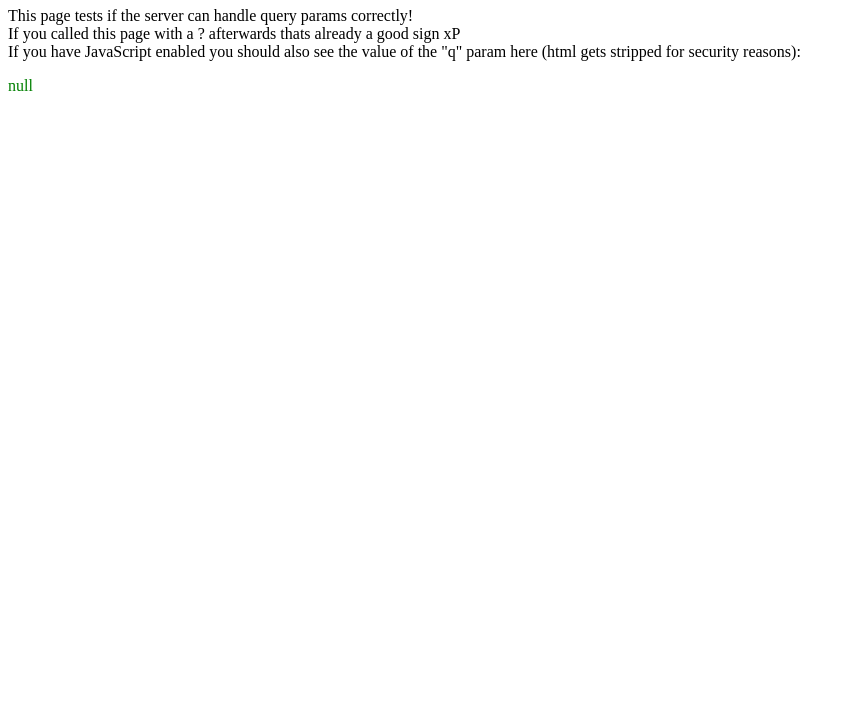
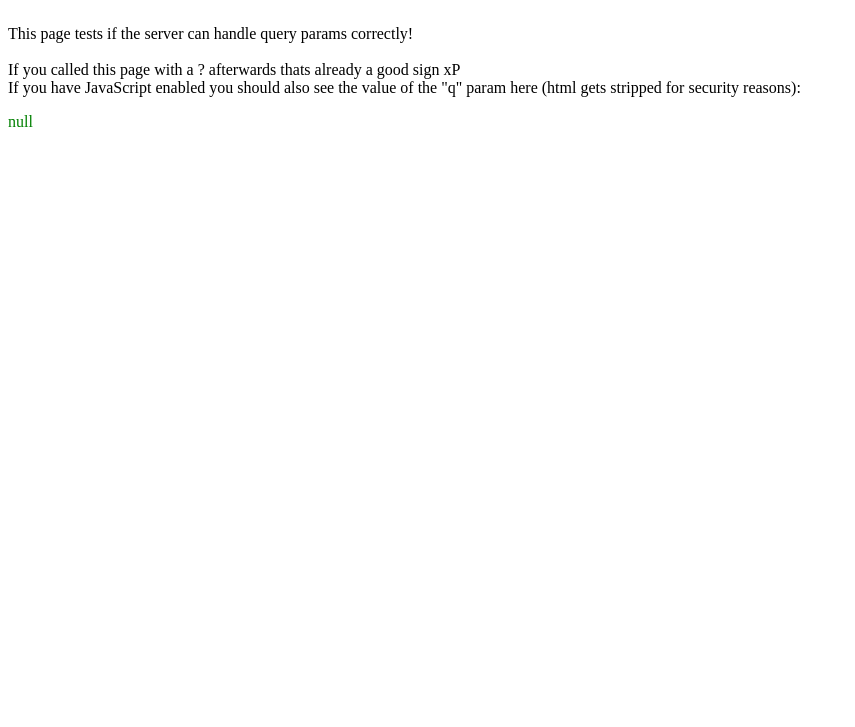
Before and after one commit to YuuichiMizuoka/ym-http, a plain HTML site: page http/query.html in a window 1280 px wide. Shown: the part 73-800 px from the top of the page, without its empty margins (0-855 px from the left). Drawn offline with Linux system fonts and the light colour scheme.

Commit message:
ADD empty line into querry landing page (just visual improovements)

```diff
--- a/http/query.html
+++ b/http/query.html
@@ -18,15 +18,15 @@
     </script>
 </head>
 <body onload="readAndSetQParameter()">
-<h1>Hòla n.n</h1>
-<p>
+    <h1>Hòla n.n</h1><br>
 
-    This page tests if the server can handle query params correctly!</br>
+    This page tests if the server can handle query params correctly!</br></br>
+
     If you called this page with a ? afterwards thats already a good sign xP </br>
     If you have JavaScript enabled you should also see the value of the "q" param here
     (html gets stripped for security reasons):</br>
 
     <p style="color: green" id="param-value"></p>
-</p>
+    </p>
 </body>
 </html>
```
